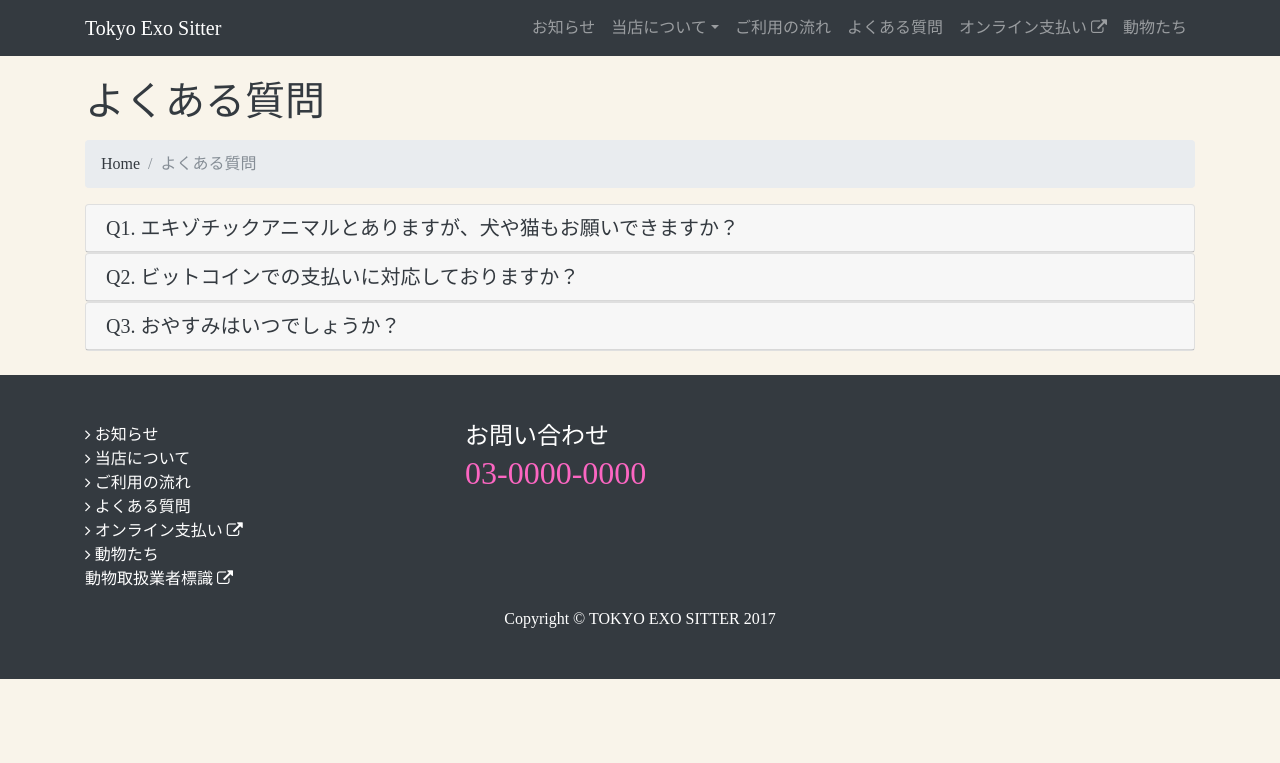
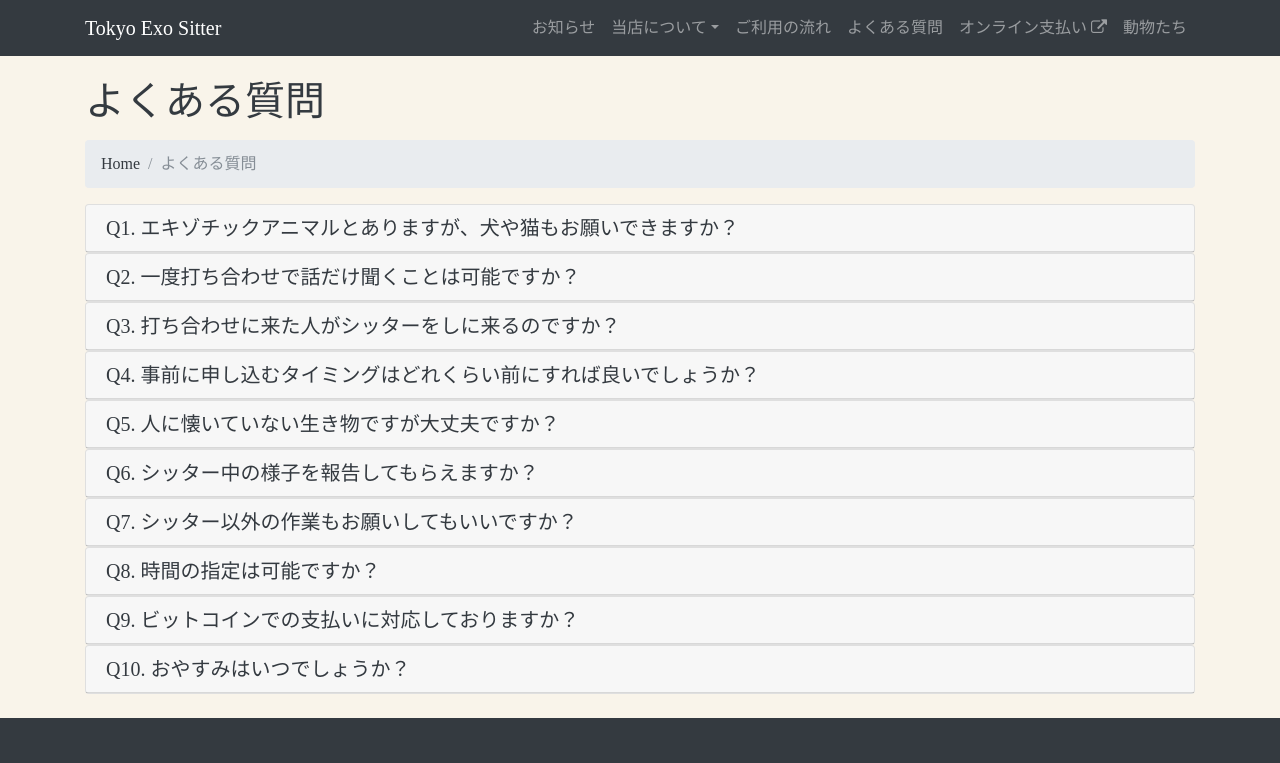
Before and after one commit to exo2017/TESOFFICIAL, a plain HTML site: page faq/index.html in a window 1280 px wide. Shown: the top 763 px of the page. Drawn offline with nearby package versions, Linux system fonts and the light colour scheme; a script that the page names is missing.

Commit message:
faqテキスト追加

```diff
--- a/faq/index.html
+++ b/faq/index.html
@@ -116,7 +116,102 @@
         <div class="card">
           <div class="card-header" role="tab" id="headingTwo">
             <h5 class="mb-0">
-              <a class="collapsed" data-toggle="collapse" data-parent="#accordion" href="#collapseTwo" aria-expanded="false" aria-controls="collapseTwo">Q2. ビットコインでの支払いに対応しておりますか？</a>
+              <a class="collapsed" data-toggle="collapse" data-parent="#accordion" href="#collapseTwo" aria-expanded="false" aria-controls="collapseTwo">Q2. 一度打ち合わせで話だけ聞くことは可能ですか？</a>
+            </h5>
+          </div>
+          <div id="collapseTwo" class="collapse" role="tabpanel" aria-labelledby="headingTwo">
+            <div class="card-body">はい、可能でございます。<br>
+            一度お会いして、お話を伺い、お客様のご要望・ご希望・シッター内容などご相談して頂き決めて頂ければと思います。</div>
+          </div>
+        </div>
+
+      <!--質問3-->
+        <div class="card">
+          <div class="card-header" role="tab" id="headingTwo">
+            <h5 class="mb-0">
+              <a class="collapsed" data-toggle="collapse" data-parent="#accordion" href="#collapseTwo" aria-expanded="false" aria-controls="collapseTwo">Q3. 打ち合わせに来た人がシッターをしに来るのですか？</a>
+            </h5>
+          </div>
+          <div id="collapseTwo" class="collapse" role="tabpanel" aria-labelledby="headingTwo">
+            <div class="card-body">基本的に打ち合わせで担当した者が参ります。
+            </div>
+          </div>
+        </div>
+
+      <!--質問4-->
+        <div class="card">
+          <div class="card-header" role="tab" id="headingTwo">
+            <h5 class="mb-0">
+              <a class="collapsed" data-toggle="collapse" data-parent="#accordion" href="#collapseTwo" aria-expanded="false" aria-controls="collapseTwo">Q4. 事前に申し込むタイミングはどれくらい前にすれば良いでしょうか？</a>
+            </h5>
+          </div>
+          <div id="collapseTwo" class="collapse" role="tabpanel" aria-labelledby="headingTwo">
+            <div class="card-body">可能な限り、急なご依頼でも対応させて頂きます。<br>
+            初めてご利用のお客様の場合、初回の打ち合わせがございます。その為極力事前に、1週間前くらいにご連絡頂ければ幸いです。
+            </div>
+          </div>
+        </div>
+
+      <!--質問5-->
+        <div class="card">
+          <div class="card-header" role="tab" id="headingTwo">
+            <h5 class="mb-0">
+              <a class="collapsed" data-toggle="collapse" data-parent="#accordion" href="#collapseTwo" aria-expanded="false" aria-controls="collapseTwo">Q5. 人に懐いていない生き物ですが大丈夫ですか？</a>
+            </h5>
+          </div>
+          <div id="collapseTwo" class="collapse" role="tabpanel" aria-labelledby="headingTwo">
+            <div class="card-body">一部の哺乳類・鳥類などを除き、エキゾチックアニマルは『人という環境に慣れることはあっても、懐く生き物ではない』と考えております。<br>
+            基本的には食事・清掃のお世話がシッティング内容となります。<br>
+            飼い方や食事のなどの管理方法についてのご相談は承りますので、お気軽にご相談ください。
+            </div>
+          </div>
+        </div>
+
+      <!--質問6-->
+        <div class="card">
+          <div class="card-header" role="tab" id="headingTwo">
+            <h5 class="mb-0">
+              <a class="collapsed" data-toggle="collapse" data-parent="#accordion" href="#collapseTwo" aria-expanded="false" aria-controls="collapseTwo">Q6. シッター中の様子を報告してもらえますか？</a>
+            </h5>
+          </div>
+          <div id="collapseTwo" class="collapse" role="tabpanel" aria-labelledby="headingTwo">
+            <div class="card-body">可能でございます。お客様のメールアドレス宛にシッティング中のペットの様子の写真を送信するサービスもございます。<br>
+            また、お電話でのご報告もさせていただきますので、ご相談ください。
+            </div>
+          </div>
+        </div>
+
+      <!--質問7-->
+        <div class="card">
+          <div class="card-header" role="tab" id="headingTwo">
+            <h5 class="mb-0">
+              <a class="collapsed" data-toggle="collapse" data-parent="#accordion" href="#collapseTwo" aria-expanded="false" aria-controls="collapseTwo">Q7. シッター以外の作業もお願いしてもいいですか？</a>
+            </h5>
+          </div>
+          <div id="collapseTwo" class="collapse" role="tabpanel" aria-labelledby="headingTwo">
+            <div class="card-body">お部屋の換気・植物への水やりなどシッター作業の時間内に対応可能な事でしたら対応いたしますのでお気軽にご相談ください。</div>
+          </div>
+        </div>
+
+      <!--質問8-->
+        <div class="card">
+          <div class="card-header" role="tab" id="headingTwo">
+            <h5 class="mb-0">
+              <a class="collapsed" data-toggle="collapse" data-parent="#accordion" href="#collapseTwo" aria-expanded="false" aria-controls="collapseTwo">Q8. 時間の指定は可能ですか？</a>
+            </h5>
+          </div>
+          <div id="collapseTwo" class="collapse" role="tabpanel" aria-labelledby="headingTwo">
+            <div class="card-body">可能でございます。日ごろのお世話の時間に合わせたタイミングでお伺いさせていただきます。<br>
+            ただし交通事情や繁忙期でのご対応で多少のずれはご了承ください。
+            </div>
+          </div>
+        </div>
+
+      <!--質問9-->
+        <div class="card">
+          <div class="card-header" role="tab" id="headingTwo">
+            <h5 class="mb-0">
+              <a class="collapsed" data-toggle="collapse" data-parent="#accordion" href="#collapseTwo" aria-expanded="false" aria-controls="collapseTwo">Q9. ビットコインでの支払いに対応しておりますか？</a>
             </h5>
           </div>
           <div id="collapseTwo" class="collapse" role="tabpanel" aria-labelledby="headingTwo">
@@ -124,11 +219,11 @@
           </div>
         </div>
 
-      <!--質問3-->
+      <!--質問10-->
         <div class="card">
           <div class="card-header" role="tab" id="headingThree">
             <h5 class="mb-0">
-              <a class="collapsed" data-toggle="collapse" data-parent="#accordion" href="#collapseThree" aria-expanded="false" aria-controls="collapseThree">Q3. おやすみはいつでしょうか？</a>
+              <a class="collapsed" data-toggle="collapse" data-parent="#accordion" href="#collapseThree" aria-expanded="false" aria-controls="collapseThree">Q10. おやすみはいつでしょうか？</a>
             </h5>
           </div>
           <div id="collapseThree" class="collapse" role="tabpanel" aria-labelledby="headingThree">
```
Also changed, not shown: howto/index.html (+1 -1 lines).
